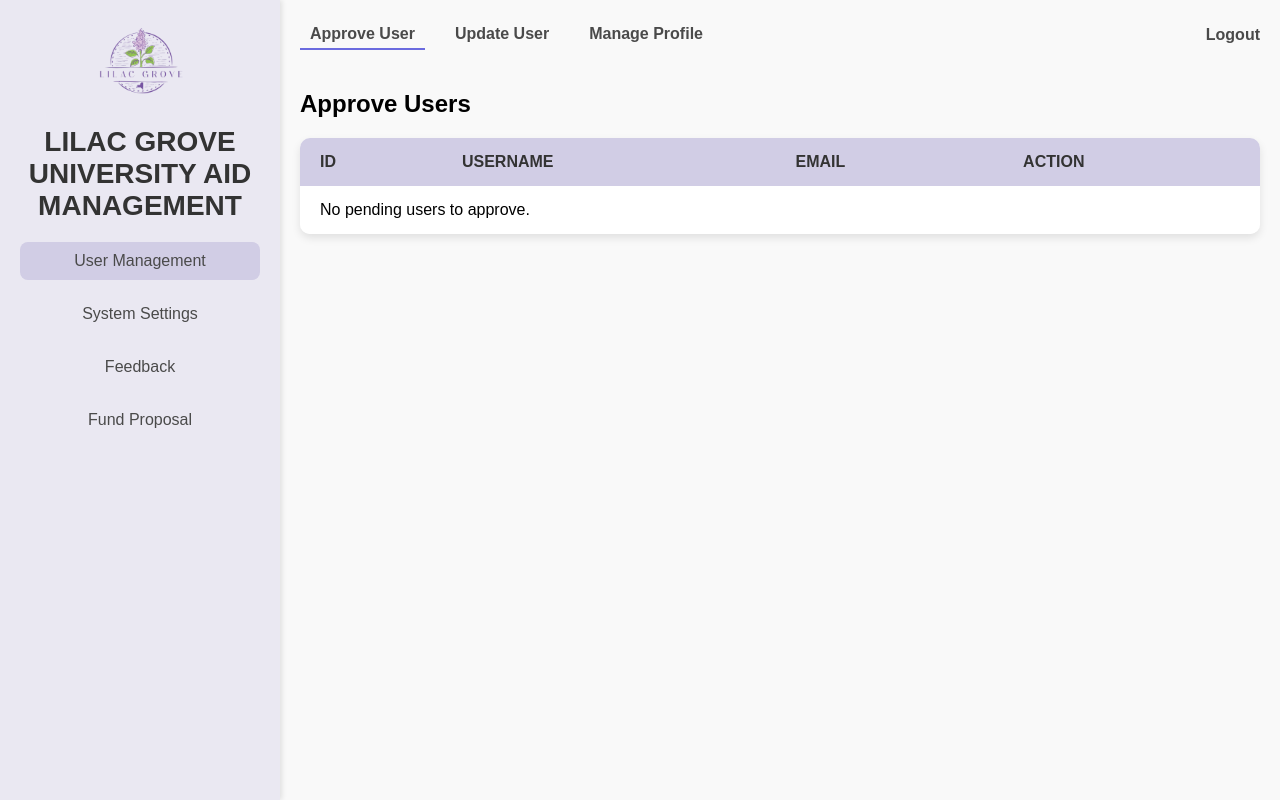
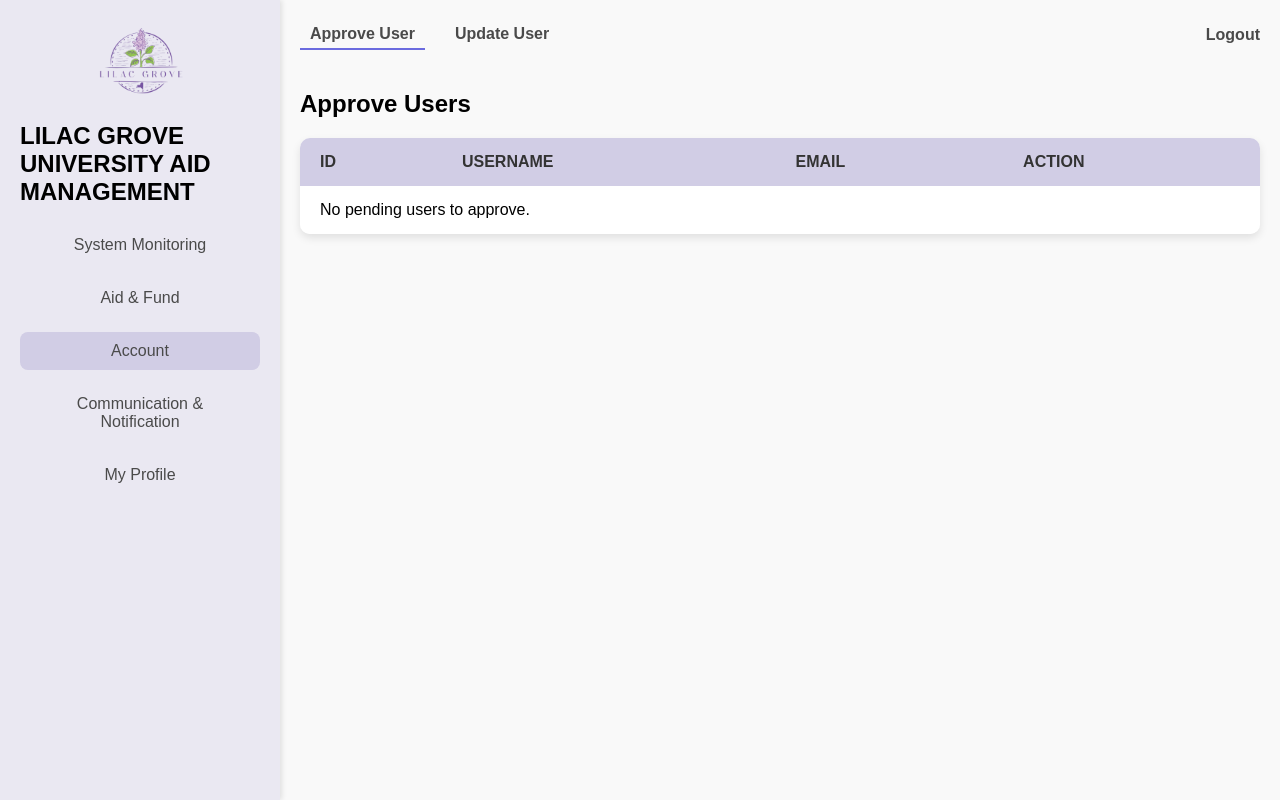
Before and after one commit to natasha1013/UniversityAidManagement, a Django app: page /profile/?tab=pending_users in a window 1280 px wide. Run offline with Django 5.2, Linux system fonts and the light colour scheme; a user stored in the database is signed in; data comes from the database, SQL or seed files in the repository; both versions use the stored data as it was after the commit.

Commit message:
admin layout

```diff
--- a/users/static/css/pending_users.css
+++ b/users/static/css/pending_users.css
@@ -1,12 +1,3 @@
-/* Heading Styling */
-h1 {
-    font-size: 28px;
-    font-weight: bold;
-    text-align: center;
-    color: #333;
-    margin-bottom: 20px;
-}
-
 /* Table Styling */
 table {
     width: 100%;
--- a/users/templates/dashboards/admin_dashboard.html
+++ b/users/templates/dashboards/admin_dashboard.html
@@ -6,17 +6,22 @@
 {% endblock dashboard_title %}
 
 {% block menu %}
-    <a href="{% url 'dashboard' %}?tab=pending_users" class="menu-item {% if active_menu == 'user_management' %}active{% endif %}">
-        User Management
-    </a>
-    <a href="{% url 'dashboard' %}?tab=config_parameters" class="menu-item {% if active_menu == 'system_settings' %}active{% endif %}">
-        System Settings
-    </a>
-    <a href="{% url 'dashboard' %}?tab=feedback_management" class="menu-item {% if active_menu == 'feedback' %}active{% endif %}">
-        Feedback
+
+    <a href="{% url 'dashboard' %}?tab=system_log" class="menu-item {% if active_menu == 'system_settings' %}active{% endif %}">
+        System Monitoring
     </a>
     <a href="{% url 'dashboard' %}?tab=approve_requests" class="menu-item {% if active_menu == 'fund_proposal' %}active{% endif %}">
-        Fund Proposal
+        Aid &amp; Fund
+    </a>
+    <a href="{% url 'dashboard' %}?tab=pending_users" class="menu-item {% if active_menu == 'account' %}active{% endif %}">
+        Account
+    </a>
+    <a href="{% url 'dashboard' %}?tab=notification" class="menu-item {% if active_menu == 'communication' %}active{% endif %}">
+        Communication &amp; <br>
+        Notification
+    </a>
+    <a href="{% url 'dashboard' %}?tab=my_profile" class="menu-item {% if active_menu == 'profile' %}active{% endif %}">
+        My Profile
     </a>
 {% endblock menu %}
 
@@ -104,7 +109,7 @@
 
         </table>
 
-    {% elif active_tab == 'manage_profile' %}
+    {% elif active_tab == 'my_profile' %}
         <!-- Profile Details -->
         <section class="profile-details">
             <div class="profile-header">
@@ -138,14 +143,14 @@
             </div>
         </section> <!-- Close Profile Details Section -->
 
-    {% elif active_tab == 'feedback_management' %}
+    {% elif active_tab == 'feedback' %}
 
         {% include "feedbacks/feedback.html" with feedback_list=feedback_list %}
 
     {% elif active_tab == 'notification' %}
         {% include "notifications/list.html" %}
 
-    {% elif active_tab == 'config_parameters' %}
+    {% elif active_tab == 'system_log' %}
         {% include "systemlogs/system_log.html" %}
 
     {% elif active_tab == 'chat' %}
--- a/users/views.py
+++ b/users/views.py
@@ -21,19 +21,20 @@ from notifications.models import Notification, SystemLog
 # Navbar content for each menu item, with role-based customization
 NAVBAR_CONTENT = {
     'administrator': {
-        'user_management': [
+        'account': [
             {'name': 'Approve User', 'tab': 'pending_users'},
             {'name': 'Update User', 'tab': 'update_user'},
-            {'name': 'Manage Profile', 'tab': 'manage_profile'},
+        ],
+        'profile': [
+            {'name': 'Edit Profile', 'tab': 'my_profile'},
         ],
         'system_settings': [
-            {'name': 'Configuration Parameters', 'tab': 'config_parameters'},
-            {'name': 'Add Parameters', 'tab': 'add_parameters'},
+            {'name': 'System Logs', 'tab': 'system_log'},
+        ],
+        'communication': [
             {'name': 'Notification', 'tab': 'notification'},
             {'name': 'Chat', 'tab': 'chat'},
-        ],
-        'feedback': [
-            {'name': 'Feedback Management', 'tab': 'feedback_management'},
+            {'name': 'Feedback', 'tab': 'feedback'},
         ],
         'fund_proposal': [
             {'name': 'Fund Proposal', 'tab': 'approve_requests'},
@@ -285,14 +286,16 @@ def funder_dashboard(request):
 @login_required
 def admin_dashboard(request):
     # Get the 'tab' query parameter (default to 'pending_users')
-    active_tab = request.GET.get('tab', 'pending_users')
+    active_tab = request.GET.get('tab', 'system_log')
 
     # Determine the active menu based on the tab or other logic
-    active_menu = 'user_management'  # Default menu for administrators
-    if active_tab in ['config_parameters', 'add_parameters', 'notification', 'chat']:
-        active_menu = 'system_settings'
-    elif active_tab == 'feedback_management':
-        active_menu = 'feedback'
+    active_menu ='system_settings'  # Default menu for administrators
+    if active_tab in ['pending_users', 'update_user']:
+        active_menu = 'account'
+    elif active_tab == 'my_profile':
+        active_menu = 'profile'
+    elif active_tab in ['notification', 'chat', 'feedback']:
+        active_menu = 'communication'
     elif active_tab in ['approve_requests', 'edit_program']:
         active_menu = 'fund_proposal'
 
@@ -385,12 +388,7 @@ def admin_dashboard(request):
         context['pending_users'] = Account.objects.filter(is_approved=False)
     elif active_tab == 'update_user':
         context['users'] = Account.objects.all()
-    elif active_tab == 'manage_profile':
-        # Not yet implemented
-        pass
-    elif active_tab == 'feedback_management':
-        # context['feedback_list'] = feedback_list  # Fetch all feedback entries
-        pass
+
     return render(request, 'dashboards/admin_dashboard.html', context)
 
 @login_required
```
Also changed, not shown: db.sqlite3.
